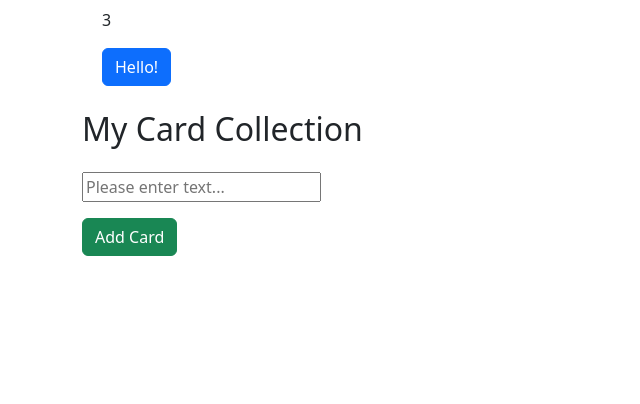
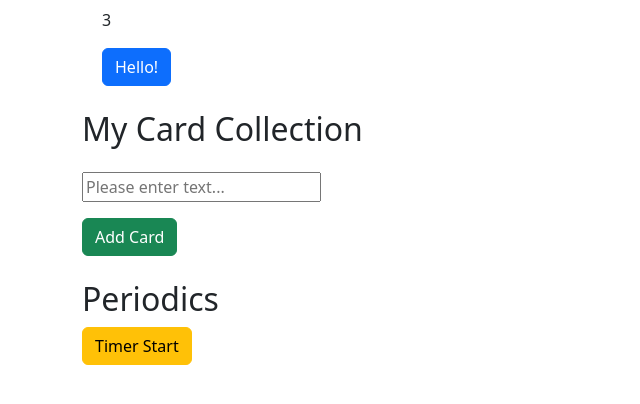
Before and after one commit to maxmi-education/WebDev-S7, a Flask app: page /basics in a window 1280 px wide. Shown: the top 404 px of the page, without its empty margins (0-640 px from the left). Run offline with Flask 3, Linux system fonts and the light colour scheme.

Commit message:
basics.js done

```diff
--- a/static/basics.js
+++ b/static/basics.js
@@ -70,3 +70,22 @@ document.addEventListener('click', (event) => {
         event.target.innerHTML = `❤️ ${likes}`;
     }
 });
+
+
+let intervalID = -1;
+let timerToBeIncremented = 0;
+
+document.getElementById("timerStart").addEventListener("click", () => {
+    intervalID = setInterval(logTimer, timeout=20);
+})
+
+function logTimer() {
+    console.log("Time: " + timerToBeIncremented);
+    timerToBeIncremented += 1;
+
+    document.getElementById("timerStart").style.rotate = timerToBeIncremented*5 + "deg";
+
+    if (timerToBeIncremented > 10000) {
+        clearInterval(intervalID);
+    }
+}
--- a/templates/js_basics.html
+++ b/templates/js_basics.html
@@ -21,11 +21,15 @@
 
     <div class="container my-4">
         <h2>My Card Collection</h2>
-        <form>
-            <input type="text" class="my-3" id="textInput" placeholder="Please enter text...">
-        </form>
+        <input type="text" class="my-3" id="textInput" placeholder="Please enter text...">
+        <br>
         <button id="addCard" class="btn btn-success mb-3">Add Card</button>
         <div id="cardContainer" class="row g-3"></div>
+    </div>
+
+    <div class="container my-4">
+        <h2>Periodics</h2>
+        <button class="btn btn-warning" id="timerStart">Timer Start</button>
     </div>
 
 
```
